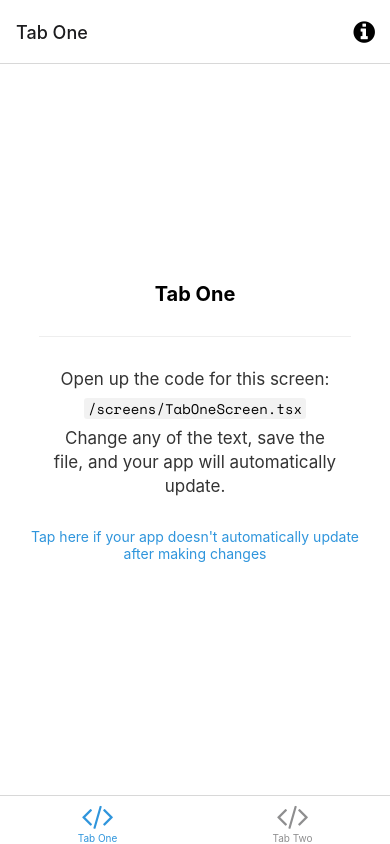
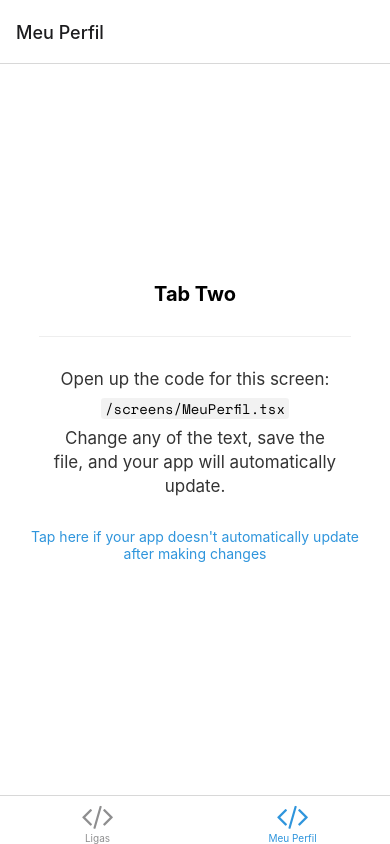
Before and after one commit to paichato/yellowcard, a React Native app: screen /MeuPerfil in a window 390 px wide. Built offline with nearby package versions, Linux system fonts and the light colour scheme; what expo-linking would draw is missing.

Commit message:
updated names

```diff
--- a/navigation/LinkingConfiguration.ts
+++ b/navigation/LinkingConfiguration.ts
@@ -15,14 +15,14 @@ const linking: LinkingOptions<RootStackParamList> = {
     screens: {
       Root: {
         screens: {
-          TabOne: {
+          Home: {
             screens: {
-              TabOneScreen: 'one',
+              Home: 'one',
             },
           },
-          TabTwo: {
+          MeuPerfil: {
             screens: {
-              TabTwoScreen: 'two',
+              MeuPerfil: 'two',
             },
           },
         },
--- a/navigation/index.tsx
+++ b/navigation/index.tsx
@@ -14,8 +14,8 @@ import Colors from '../constants/Colors';
 import useColorScheme from '../hooks/useColorScheme';
 import ModalScreen from '../screens/ModalScreen';
 import NotFoundScreen from '../screens/NotFoundScreen';
-import TabOneScreen from '../screens/TabOneScreen';
-import TabTwoScreen from '../screens/TabTwoScreen';
+import Home from '../screens/Home';
+import MeuPerfil from '../screens/MeuPerfil';
 import { RootStackParamList, RootTabParamList, RootTabScreenProps } from '../types';
 import LinkingConfiguration from './LinkingConfiguration';
 
@@ -58,15 +58,15 @@ function BottomTabNavigator() {
 
   return (
     <BottomTab.Navigator
-      initialRouteName="TabOne"
+      initialRouteName="Ligas"
       screenOptions={{
         tabBarActiveTintColor: Colors[colorScheme].tint,
       }}>
       <BottomTab.Screen
-        name="TabOne"
-        component={TabOneScreen}
-        options={({ navigation }: RootTabScreenProps<'TabOne'>) => ({
-          title: 'Tab One',
+        name="Ligas"
+        component={Home}
+        options={({ navigation }: RootTabScreenProps<'Ligas'>) => ({
+          headerShown:false,
           tabBarIcon: ({ color }) => <TabBarIcon name="code" color={color} />,
           headerRight: () => (
             <Pressable
@@ -85,10 +85,10 @@ function BottomTabNavigator() {
         })}
       />
       <BottomTab.Screen
-        name="TabTwo"
-        component={TabTwoScreen}
+        name="MeuPerfil"
+        component={MeuPerfil}
         options={{
-          title: 'Tab Two',
+          title: 'Meu Perfil',
           tabBarIcon: ({ color }) => <TabBarIcon name="code" color={color} />,
         }}
       />
--- a/screens/TabOneScreen.tsx
+++ b/screens/Home.tsx
@@ -4,12 +4,12 @@ import EditScreenInfo from '../components/EditScreenInfo';
 import { Text, View } from '../components/Themed';
 import { RootTabScreenProps } from '../types';
 
-export default function TabOneScreen({ navigation }: RootTabScreenProps<'TabOne'>) {
+export default function Home({ navigation }: RootTabScreenProps<'Ligas'>) {
   return (
     <View style={styles.container}>
       <Text style={styles.title}>Tab One</Text>
       <View style={styles.separator} lightColor="#eee" darkColor="rgba(255,255,255,0.1)" />
-      <EditScreenInfo path="/screens/TabOneScreen.tsx" />
+      {/* <EditScreenInfo path="/screens/Home.tsx" /> */}
     </View>
   );
 }
--- a/screens/TabTwoScreen.tsx
+++ b/screens/MeuPerfil.tsx
@@ -3,12 +3,12 @@ import { StyleSheet } from 'react-native';
 import EditScreenInfo from '../components/EditScreenInfo';
 import { Text, View } from '../components/Themed';
 
-export default function TabTwoScreen() {
+export default function MeuPerfil() {
   return (
     <View style={styles.container}>
       <Text style={styles.title}>Tab Two</Text>
       <View style={styles.separator} lightColor="#eee" darkColor="rgba(255,255,255,0.1)" />
-      <EditScreenInfo path="/screens/TabTwoScreen.tsx" />
+      <EditScreenInfo path="/screens/MeuPerfil.tsx" />
     </View>
   );
 }
--- a/types.tsx
+++ b/types.tsx
@@ -25,8 +25,8 @@ export type RootStackScreenProps<Screen extends keyof RootStackParamList> = Nati
 >;
 
 export type RootTabParamList = {
-  TabOne: undefined;
-  TabTwo: undefined;
+  Ligas: undefined;
+  MeuPerfil: undefined;
 };
 
 export type RootTabScreenProps<Screen extends keyof RootTabParamList> = CompositeScreenProps<
```
